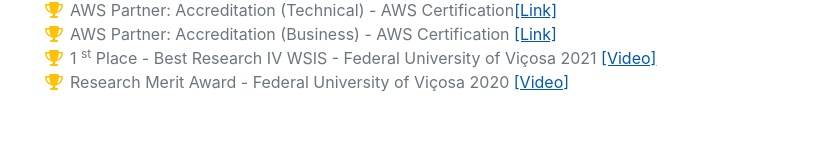
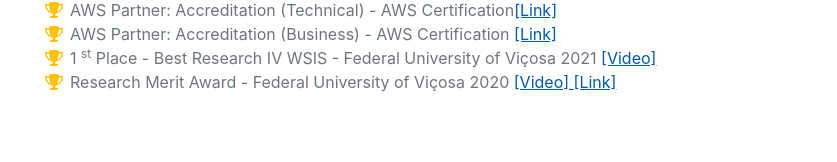
Before and after one commit to leonardogfrodrigues/leonardogfrodrigues.github.io, a plain HTML site: page index.html in a window 1280 px wide. Shown: the part 4071-4233 px from the top of the page, without its empty margins (290-1127 px from the left). Drawn offline with nearby package versions, Linux system fonts and the light colour scheme; a web font is replaced by a local one.

Commit message:
Update index.html

```diff
--- a/index.html
+++ b/index.html
@@ -207,7 +207,7 @@
                         </li>
                         <li>
                             <span class="fa-li"><i class="fas fa-trophy text-warning"></i></span>
-                            Research Merit Award - Federal University of Viçosa 2020 <a href="https://youtu.be/PX1778n7I7E"target="_blank"> [Video] </a>
+                            Research Merit Award - Federal University of Viçosa 2020 <a href="https://youtu.be/PX1778n7I7E"target="_blank"> [Video] </a><a href="https://www.ppg.ufv.br/wp-content/uploads/2015/03/Leonardo-Gabriel-Ferreira-Rodrigues.pdf"target="_blank"> [Link] </a>
                         </li>
 
                     </ul>
```
